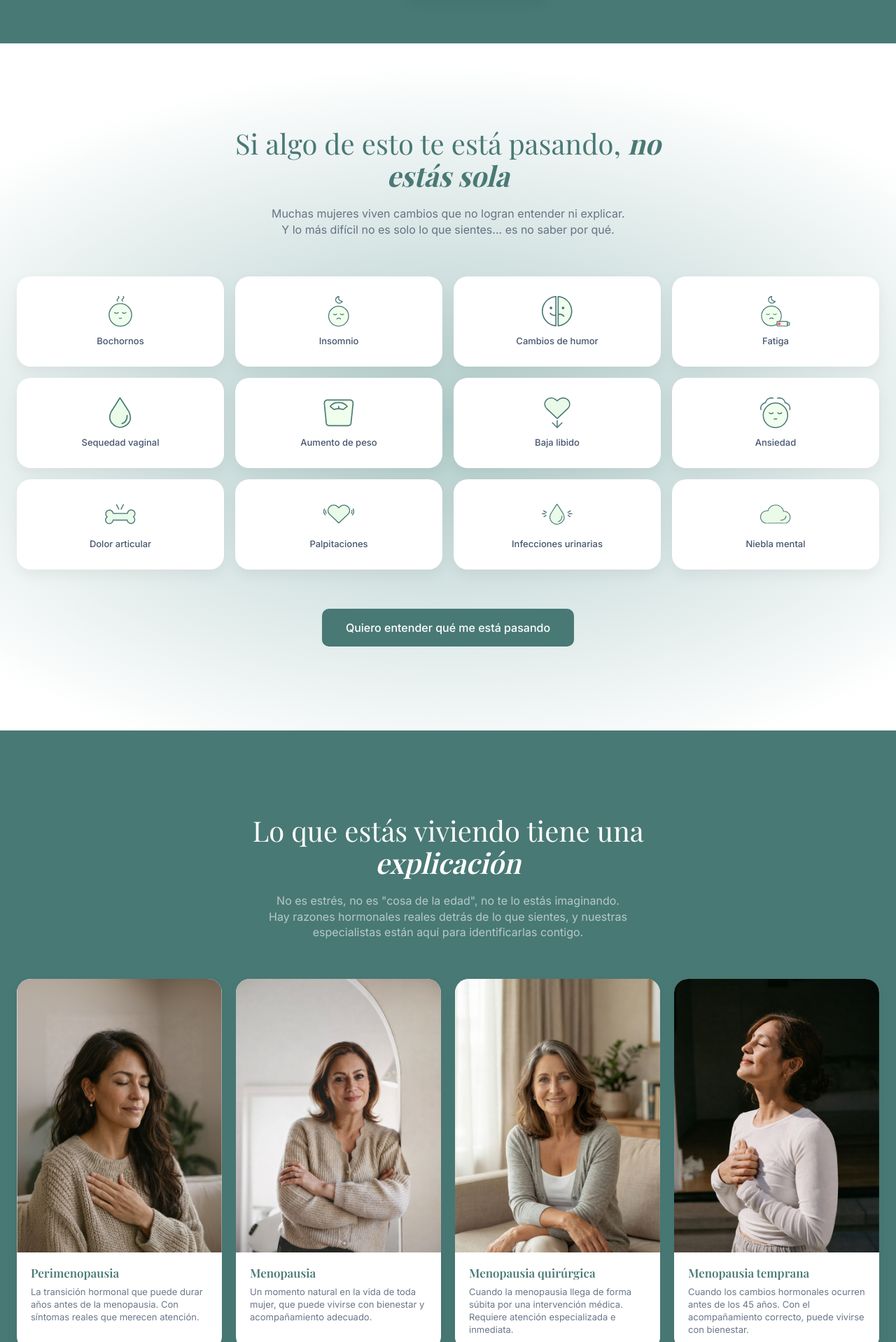
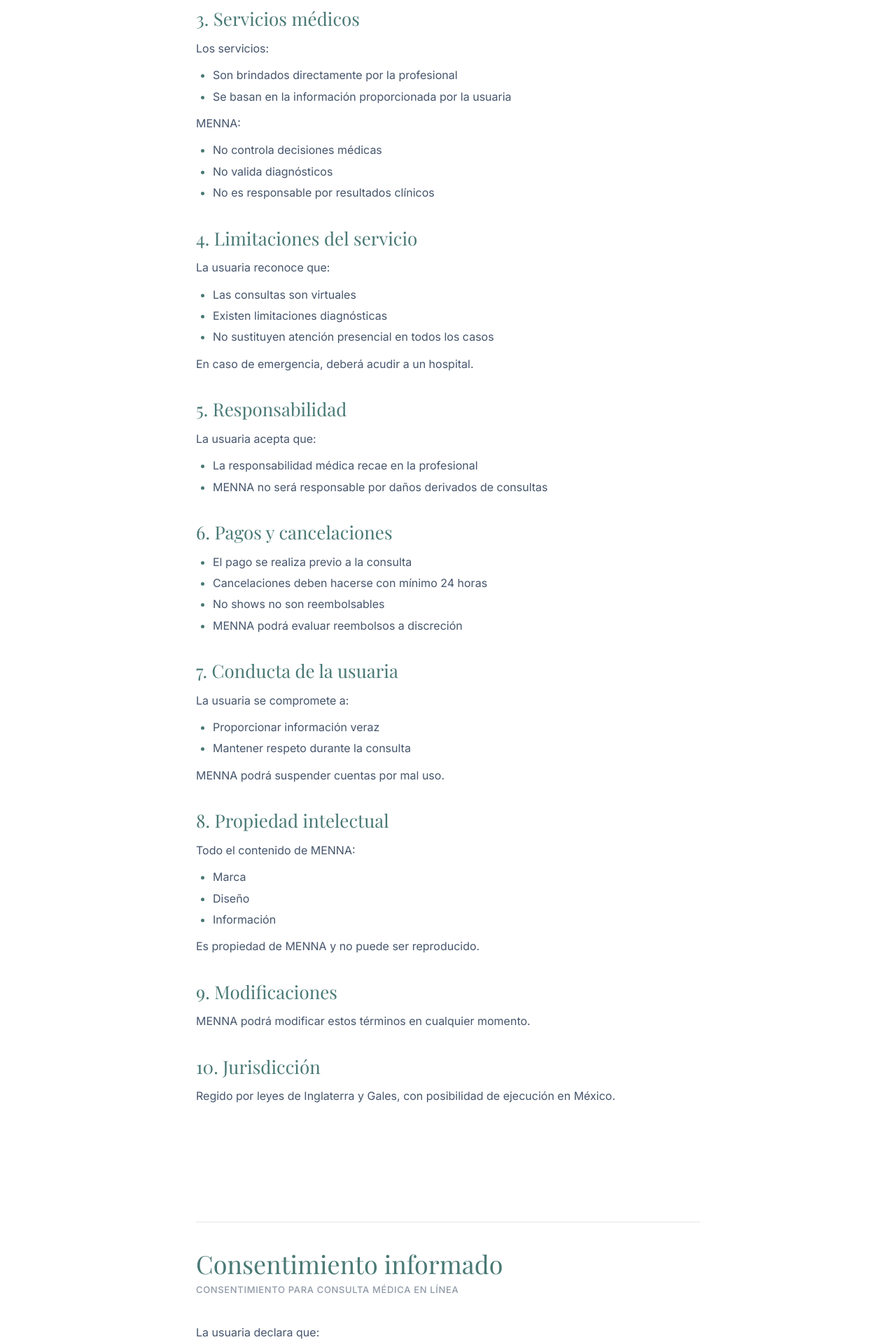
Before and after one commit to vadai-ia/mennasalud, a React (Vite) app: page /terminos-y-condiciones in a window 1280 px wide. Shown: the part 862-2780 px from the top of the page at 70% size. Built offline with nearby package versions, Linux system fonts and the light colour scheme; a web font is replaced by a local one.

Commit message:
Add terms and conditions page with routing and footer link
Co-Authored-By: Claude Opus 4.6 (1M context) <noreply@anthropic.com>

```diff
--- a/package.json
+++ b/package.json
@@ -1 +1 @@
-{"name":"menna-landing","private":true,"version":"0.0.1","type":"module","scripts":{"dev":"vite","build":"vite build","preview":"vite preview"},"dependencies":{"gsap":"^3.14.2","react":"^18.3.1","react-dom":"^18.3.1"},"devDependencies":{"@types/react":"^18.3.1","@types/react-dom":"^18.3.1","@vitejs/plugin-react":"^4.3.4","vite":"^6.0.5"}}
+{"name":"menna-landing","private":true,"version":"0.0.1","type":"module","scripts":{"dev":"vite","build":"vite build","preview":"vite preview"},"dependencies":{"gsap":"^3.14.2","react":"^18.3.1","react-dom":"^18.3.1","react-router-dom":"^7.14.0"},"devDependencies":{"@types/react":"^18.3.1","@types/react-dom":"^18.3.1","@vitejs/plugin-react":"^4.3.4","vite":"^6.0.5"}}
--- a/src/App.jsx
+++ b/src/App.jsx
@@ -1,16 +1,21 @@
+import { BrowserRouter, Routes, Route } from 'react-router-dom'
 import Navbar from './components/layout/Navbar'
 import Footer from './components/layout/Footer'
 import LandingPage from './pages/LandingPage'
+import TermsPage from './pages/TermsPage'
 import WhatsAppButton from './components/ui/WhatsAppButton'
 import './styles/global.css'
 
 export default function App() {
   return (
-    <>
+    <BrowserRouter>
       <Navbar />
-      <LandingPage />
+      <Routes>
+        <Route path="/" element={<LandingPage />} />
+        <Route path="/terminos-y-condiciones" element={<TermsPage />} />
+      </Routes>
       <Footer />
       <WhatsAppButton />
-    </>
+    </BrowserRouter>
   )
 }
--- a/src/components/layout/Footer.jsx
+++ b/src/components/layout/Footer.jsx
@@ -1,3 +1,4 @@
+import { Link } from 'react-router-dom'
 import styles from './Footer.module.css'
 import logoWhite from '../../assets/logos/logo-white.svg'
 
@@ -58,6 +59,9 @@ export default function Footer() {
 
       <div className={`container ${styles.bottom}`}>
         <p className={styles.copy}>© 2026 Menna. Todos los derechos reservados.</p>
+        <Link to="/terminos-y-condiciones" className={styles.termsLink}>
+          Términos y condiciones
+        </Link>
       </div>
     </footer>
   )
--- a/src/components/layout/Footer.module.css
+++ b/src/components/layout/Footer.module.css
@@ -70,11 +70,26 @@
 
 .bottom {
   padding-top: var(--space-lg);
+  display: flex;
+  justify-content: space-between;
+  align-items: center;
+  flex-wrap: wrap;
+  gap: var(--space-sm);
 }
 
 .copy {
   font-size: var(--text-small);
   color: rgba(255, 255, 255, 0.5);
+}
+
+.termsLink {
+  font-size: var(--text-small);
+  color: rgba(255, 255, 255, 0.5);
+  transition: color var(--transition-fast);
+}
+
+.termsLink:hover {
+  color: var(--color-white-100);
 }
 
 @media (max-width: 768px) {
--- /dev/null
+++ b/src/pages/TermsPage.jsx
@@ -0,0 +1,151 @@
+import { useEffect } from 'react'
+import styles from './TermsPage.module.css'
+
+const sections = [
+  {
+    title: '1. Naturaleza del servicio',
+    blocks: [
+      { type: 'p', text: 'MENNA SALUD LTD ("MENNA") es una plataforma digital de intermediación que conecta a usuarias con profesionales de la salud independientes.' },
+      { type: 'p', text: 'MENNA:' },
+      { type: 'list', items: ['No es hospital', 'No es clínica', 'No presta servicios médicos'] },
+      { type: 'p', text: 'Los servicios médicos son prestados exclusivamente por profesionales independientes.' },
+    ],
+  },
+  {
+    title: '2. Aceptación',
+    blocks: [
+      { type: 'p', text: 'Al utilizar la plataforma, la usuaria:' },
+      { type: 'list', items: ['Acepta estos términos', 'Reconoce la naturaleza del servicio', 'Declara haber leído el consentimiento informado'] },
+    ],
+  },
+  {
+    title: '3. Servicios médicos',
+    blocks: [
+      { type: 'p', text: 'Los servicios:' },
+      { type: 'list', items: ['Son brindados directamente por la profesional', 'Se basan en la información proporcionada por la usuaria'] },
+      { type: 'p', text: 'MENNA:' },
+      { type: 'list', items: ['No controla decisiones médicas', 'No valida diagnósticos', 'No es responsable por resultados clínicos'] },
+    ],
+  },
+  {
+    title: '4. Limitaciones del servicio',
+    blocks: [
+      { type: 'p', text: 'La usuaria reconoce que:' },
+      { type: 'list', items: ['Las consultas son virtuales', 'Existen limitaciones diagnósticas', 'No sustituyen atención presencial en todos los casos'] },
+      { type: 'p', text: 'En caso de emergencia, deberá acudir a un hospital.' },
+    ],
+  },
+  {
+    title: '5. Responsabilidad',
+    blocks: [
+      { type: 'p', text: 'La usuaria acepta que:' },
+      { type: 'list', items: ['La responsabilidad médica recae en la profesional', 'MENNA no será responsable por daños derivados de consultas'] },
+    ],
+  },
+  {
+    title: '6. Pagos y cancelaciones',
+    blocks: [
+      { type: 'list', items: ['El pago se realiza previo a la consulta', 'Cancelaciones deben hacerse con mínimo 24 horas', 'No shows no son reembolsables', 'MENNA podrá evaluar reembolsos a discreción'] },
+    ],
+  },
+  {
+    title: '7. Conducta de la usuaria',
+    blocks: [
+      { type: 'p', text: 'La usuaria se compromete a:' },
+      { type: 'list', items: ['Proporcionar información veraz', 'Mantener respeto durante la consulta'] },
+      { type: 'p', text: 'MENNA podrá suspender cuentas por mal uso.' },
+    ],
+  },
+  {
+    title: '8. Propiedad intelectual',
+    blocks: [
+      { type: 'p', text: 'Todo el contenido de MENNA:' },
+      { type: 'list', items: ['Marca', 'Diseño', 'Información'] },
+      { type: 'p', text: 'Es propiedad de MENNA y no puede ser reproducido.' },
+    ],
+  },
+  {
+    title: '9. Modificaciones',
+    blocks: [
+      { type: 'p', text: 'MENNA podrá modificar estos términos en cualquier momento.' },
+    ],
+  },
+  {
+    title: '10. Jurisdicción',
+    blocks: [
+      { type: 'p', text: 'Regido por leyes de Inglaterra y Gales, con posibilidad de ejecución en México.' },
+    ],
+  },
+]
+
+function renderBlocks(blocks) {
+  return blocks.map((block, i) => {
+    if (block.type === 'p') {
+      return <p key={i} className={styles.body}>{block.text}</p>
+    }
+    if (block.type === 'list') {
+      return (
+        <ul key={i} className={styles.list}>
+          {block.items.map((item) => (
+            <li key={item} className={styles.listItem}>{item}</li>
+          ))}
+        </ul>
+      )
+    }
+    return null
+  })
+}
+
+export default function TermsPage() {
+  useEffect(() => {
+    window.scrollTo(0, 0)
+  }, [])
+
+  return (
+    <main>
+      {/* Hero header */}
+      <section className={styles.hero}>
+        <div className="container">
+          <h1 className={styles.heroTitle}>Términos y condiciones</h1>
+          <p className={styles.heroDate}>Fecha de la última revisión: 6/4/2026</p>
+        </div>
+      </section>
+
+      {/* Terms content */}
+      <section className={styles.content}>
+        <div className="container">
+          <div className={styles.reading}>
+            {sections.map((section) => (
+              <div key={section.title} className={styles.termSection}>
+                <h2 className={styles.sectionTitle}>{section.title}</h2>
+                {renderBlocks(section.blocks)}
+              </div>
+            ))}
+          </div>
+        </div>
+      </section>
+
+      {/* Informed consent */}
+      <section className={styles.content}>
+        <div className="container">
+          <div className={styles.reading}>
+            <div className={styles.consentDivider} />
+            <h2 className={styles.consentTitle}>Consentimiento informado</h2>
+            <p className={styles.consentSubtitle}>Consentimiento para consulta médica en línea</p>
+
+            <p className={styles.body}>La usuaria declara que:</p>
+            <ul className={styles.list}>
+              <li className={styles.listItem}>Entiende que la consulta es virtual</li>
+              <li className={styles.listItem}>Reconoce que pueden existir limitaciones diagnósticas</li>
+              <li className={styles.listItem}>Acepta que la información proporcionada es su responsabilidad</li>
+              <li className={styles.listItem}>Entiende que MENNA no presta servicios médicos</li>
+              <li className={styles.listItem}>Reconoce que la profesional es responsable de la consulta</li>
+            </ul>
+
+            <p className={styles.bodyFinal}>Al continuar, la usuaria acepta este consentimiento.</p>
+          </div>
+        </div>
+      </section>
+    </main>
+  )
+}
--- /dev/null
+++ b/src/pages/TermsPage.module.css
@@ -0,0 +1,131 @@
+/* ── Hero ─────────────────────────────────────────────── */
+.hero {
+  background-color: var(--color-primary);
+  padding-top: 140px;
+  padding-bottom: var(--space-2xl);
+}
+
+.heroTitle {
+  font-family: var(--font-heading);
+  font-size: clamp(32px, 5vw, 56px);
+  font-weight: 400;
+  color: var(--color-white-100);
+  line-height: var(--leading-tight);
+  margin-bottom: var(--space-md);
+}
+
+.heroDate {
+  font-family: var(--font-body);
+  font-size: var(--text-small);
+  color: var(--color-white-80);
+  text-transform: uppercase;
+  letter-spacing: 0.04em;
+}
+
+/* ── Content section ─────────────────────────────────── */
+.content {
+  background-color: var(--color-base);
+  padding-block: var(--space-2xl);
+}
+
+/* Reading column — centered for readability */
+.reading {
+  max-width: 720px;
+  margin-inline: auto;
+}
+
+/* ── Term sections ───────────────────────────────────── */
+.termSection {
+  margin-bottom: var(--space-xl);
+}
+
+.sectionTitle {
+  font-family: var(--font-heading);
+  font-size: clamp(20px, 2.5vw, 26px);
+  font-weight: 400;
+  color: var(--color-primary);
+  line-height: var(--leading-tight);
+  margin-bottom: var(--space-md);
+}
+
+/* ── Body text ───────────────────────────────────────── */
+.body {
+  font-family: var(--font-body);
+  font-size: var(--text-body);
+  color: var(--color-text);
+  line-height: var(--leading-normal);
+  margin-bottom: var(--space-md);
+}
+
+.bodyFinal {
+  font-family: var(--font-body);
+  font-size: var(--text-body);
+  color: var(--color-text);
+  line-height: var(--leading-normal);
+  margin-top: var(--space-lg);
+  font-weight: 500;
+}
+
+/* ── Lists ───────────────────────────────────────────── */
+.list {
+  list-style: disc;
+  padding-left: var(--space-lg);
+  margin-bottom: var(--space-md);
+  display: flex;
+  flex-direction: column;
+  gap: var(--space-sm);
+}
+
+.listItem {
+  font-family: var(--font-body);
+  font-size: var(--text-body);
+  color: var(--color-text);
+  line-height: var(--leading-normal);
+}
+
+.listItem::marker {
+  color: var(--color-primary);
+}
+
+/* ── Consent divider ─────────────────────────────────── */
+.consentDivider {
+  width: 100%;
+  height: 1px;
+  background-color: rgba(69, 85, 108, 0.15);
+  margin-bottom: var(--space-xl);
+}
+
+.consentTitle {
+  font-family: var(--font-heading);
+  font-size: clamp(24px, 3vw, 36px);
+  font-weight: 400;
+  color: var(--color-primary);
+  line-height: var(--leading-tight);
+  margin-bottom: var(--space-sm);
+}
+
+.consentSubtitle {
+  font-family: var(--font-body);
+  font-size: var(--text-small);
+  color: var(--color-text-60);
+  text-transform: uppercase;
+  letter-spacing: 0.05em;
+  font-weight: 500;
+  margin-bottom: var(--space-xl);
+}
+
+/* ── Responsive ──────────────────────────────────────── */
+@media (max-width: 768px) {
+  .hero {
+    padding-top: 100px;
+    padding-bottom: var(--space-xl);
+  }
+
+  .content {
+    padding-block: var(--space-xl);
+  }
+
+  .termSection {
+    margin-bottom: var(--space-lg);
+  }
+}
```
Also changed, not shown: vercel.json (added), 1 other file (tests, documents, lock files or other folders).
